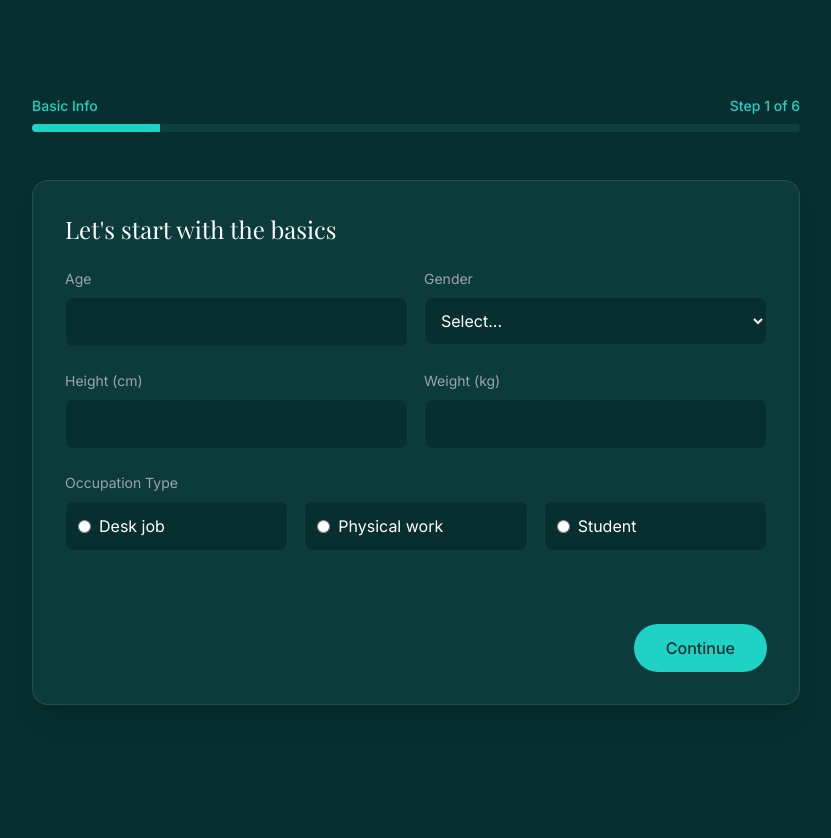
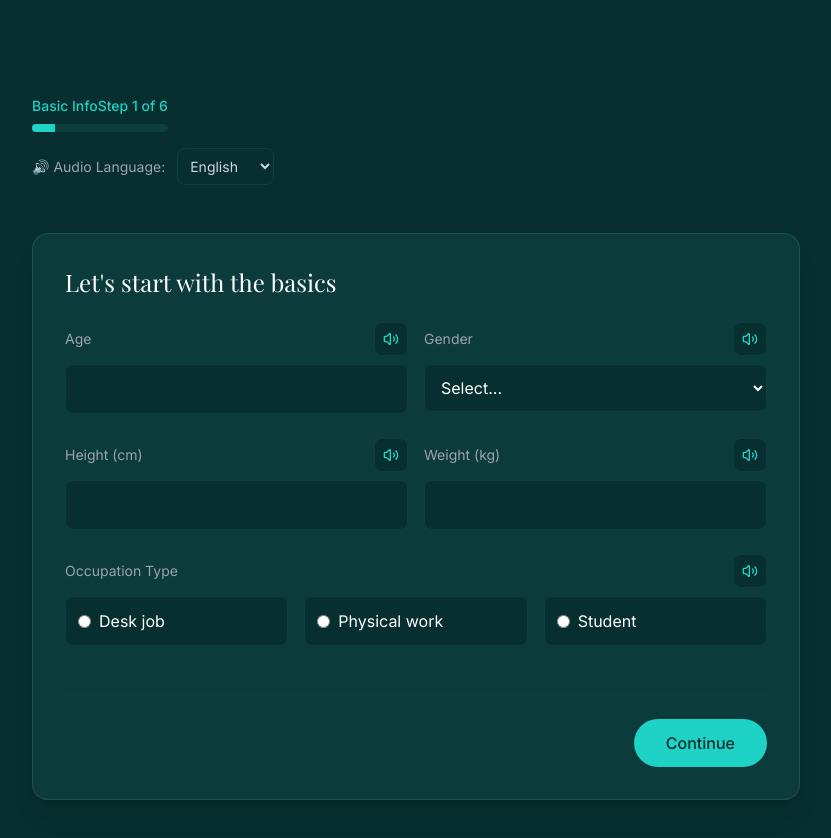
Before and after one commit to apoorvkumarvcd23-coder/stillwaterwebsite, a Next.js app in the folder Recommendation_Website/frontend/: page /recommendation/assessment in a window 1280 px wide. Shown: the top 838 px of the page, without its empty margins (224-1055 px from the left). Before the commit the page ends 800 px from the top, so only its background shows below. Built offline with nearby package versions, Linux system fonts and the light colour scheme; a web font is replaced by a local one.

Commit message:
feat: add multilingual text-to-speech (TTS) buttons to recommendation assessment form

```diff
--- a/Recommendation_Website/frontend/src/app/assessment/page.tsx
+++ b/Recommendation_Website/frontend/src/app/assessment/page.tsx
@@ -8,16 +8,29 @@ import Card from '@/components/Card';
 import ProgressBar from '@/components/ProgressBar';
 import VoiceInput from '@/components/VoiceInput';
 import AutoResizeTextarea from '@/components/AutoResizeTextarea';
+import TTSButton from '@/components/TTSButton';
 
 const SECTIONS = [
     'Basic Info', 'Diet', 'Lifestyle', 'Health Conditions', 'Symptoms', 'Goals'
 ];
+
+const TTS_LANGUAGES = {
+  'en-IN': 'English',
+  'hi-IN': 'हिंदी',
+  'gu-IN': 'ગુજરાતી',
+  'kn-IN': 'ಕನ್ನಡ',
+  'ml-IN': 'മലയാളം',
+  'mr-IN': 'मराठी',
+  'ta-IN': 'தமிழ்',
+  'te-IN': 'తెలుగు',
+};
 
 export default function AssessmentPage() {
     const router = useRouter();
     const [currentStep, setCurrentStep] = useState(0);
     const [formData, setFormData] = useState<any>({});
     const [isClient, setIsClient] = useState(false);
+    const [ttsLanguage, setTtsLanguage] = useState<string>('en-IN');
 
     useEffect(() => {
         setIsClient(true);
@@ -78,11 +91,29 @@ export default function AssessmentPage() {
 
                 {/* Progress Header */}
                 <div className="mb-12">
+                    <div className="flex justify-between items-center mb-4">
+                        <div>
                             <div className="flex justify-between text-sm text-accent mb-2 font-medium">
                                 <span>{SECTIONS[currentStep]}</span>
                                 <span>Step {currentStep + 1} of {SECTIONS.length}</span>
                             </div>
                             <ProgressBar progress={((currentStep + 1) / SECTIONS.length) * 100} />
+                        </div>
+                    </div>
+
+                    {/* Language Selector for TTS */}
+                    <div className="mt-4 flex items-center gap-3">
+                        <label className="text-sm text-gray-400">🔊 Audio Language:</label>
+                        <select
+                            value={ttsLanguage}
+                            onChange={(e) => setTtsLanguage(e.target.value)}
+                            className="bg-background border border-cards p-2 rounded-lg text-sm focus:outline-none focus:border-accent text-gray-300"
+                        >
+                            {Object.entries(TTS_LANGUAGES).map(([code, name]) => (
+                                <option key={code} value={code}>{name}</option>
+                            ))}
+                        </select>
+                    </div>
                 </div>
 
                 {/* Steps Content */}
@@ -103,7 +134,10 @@ export default function AssessmentPage() {
 
                                     <div className="grid grid-cols-2 gap-4">
                                         <div>
-                                            <label className="block text-sm text-gray-400 mb-2">Age</label>
+                                            <div className="flex items-center justify-between mb-2">
+                                                <label className="block text-sm text-gray-400">Age</label>
+                                                <TTSButton text="Enter your age" label="Age" language={ttsLanguage} />
+                                            </div>
                                             <input
                                                 type="number" min="1"
                                                 className="w-full bg-background border border-cards p-3 rounded-lg focus:outline-none focus:border-accent"
@@ -112,7 +146,10 @@ export default function AssessmentPage() {
                                             />
                                         </div>
                                         <div>
-                                            <label className="block text-sm text-gray-400 mb-2">Gender</label>
+                                            <div className="flex items-center justify-between mb-2">
+                                                <label className="block text-sm text-gray-400">Gender</label>
+                                                <TTSButton text="Select your gender" label="Gender" language={ttsLanguage} />
+                                            </div>
                                             <select
                                                 className="w-full bg-background border border-cards p-3 rounded-lg focus:outline-none focus:border-accent"
                                                 value={formData.gender || ''}
@@ -128,7 +165,10 @@ export default function AssessmentPage() {
 
                                     <div className="grid grid-cols-2 gap-4">
                                         <div>
-                                            <label className="block text-sm text-gray-400 mb-2">Height (cm)</label>
+                                            <div className="flex items-center justify-between mb-2">
+                                                <label className="block text-sm text-gray-400">Height (cm)</label>
+                                                <TTSButton text="Enter your height in centimeters" label="Height" language={ttsLanguage} />
+                                            </div>
                                             <input
                                                 type="number" min="1"
                                                 className="w-full bg-background border border-cards p-3 rounded-lg focus:outline-none focus:border-accent"
@@ -137,7 +177,10 @@ export default function AssessmentPage() {
                                             />
                                         </div>
                                         <div>
-                                            <label className="block text-sm text-gray-400 mb-2">Weight (kg)</label>
+                                            <div className="flex items-center justify-between mb-2">
+                                                <label className="block text-sm text-gray-400">Weight (kg)</label>
+                                                <TTSButton text="Enter your weight in kilograms" label="Weight" language={ttsLanguage} />
+                                            </div>
                                             <input
                                                 type="number" min="1"
                                                 className="w-full bg-background border border-cards p-3 rounded-lg focus:outline-none focus:border-accent"
@@ -148,7 +191,10 @@ export default function AssessmentPage() {
                                     </div>
 
                                     <div>
-                                        <label className="block text-sm text-gray-400 mb-2">Occupation Type</label>
+                                        <div className="flex items-center justify-between mb-2">
+                                            <label className="block text-sm text-gray-400">Occupation Type</label>
+                                            <TTSButton text="Select your occupation type" label="Occupation" language={ttsLanguage} />
+                                        </div>
                                         <div className="flex gap-4 flex-wrap">
                                             {['Desk job', 'Physical work', 'Student'].map(occ => (
                                                 <label key={occ} className="flex items-center gap-2 cursor-pointer bg-background p-3 rounded-lg border border-cards hover:border-accent transition-colors flex-1 min-w-[120px]">
@@ -178,7 +224,10 @@ export default function AssessmentPage() {
                                         <div>
                                             <div className="flex justify-between items-center mb-2">
                                                 <label className="block text-sm text-gray-400">Breakfast</label>
+                                                <div className="flex gap-2">
+                                                    <TTSButton text="What do you usually eat for breakfast?" label="Breakfast" language={ttsLanguage} />
                                                     <VoiceInput onResult={(t) => handleVoiceResult('diet_breakfast', t)} />
+                                                </div>
                                             </div>
                                             <AutoResizeTextarea
                                                 placeholder="What do you usually eat for breakfast?"
@@ -192,7 +241,10 @@ export default function AssessmentPage() {
                                             <div>
                                                 <div className="flex justify-between items-center mb-2">
                                                     <label className="block text-sm text-gray-400">Lunch</label>
+                                                    <div className="flex gap-2">
+                                                        <TTSButton text="What do you usually eat for lunch?" label="Lunch" language={ttsLanguage} />
                                                         <VoiceInput onResult={(t) => handleVoiceResult('diet_lunch', t)} />
+                                                    </div>
                                                 </div>
                                                 <AutoResizeTextarea
                                                     placeholder="Typical lunch..."
@@ -204,7 +256,10 @@ export default function AssessmentPage() {
                                             <div>
                                                 <div className="flex justify-between items-center mb-2">
                                                     <label className="block text-sm text-gray-400">Dinner</label>
+                                                    <div className="flex gap-2">
+                                                        <TTSButton text="What do you usually eat for dinner?" label="Dinner" language={ttsLanguage} />
                                                         <VoiceInput onResult={(t) => handleVoiceResult('diet_dinner', t)} />
+                                                    </div>
                                                 </div>
                                                 <AutoResizeTextarea
                                                     placeholder="Typical dinner..."
@@ -219,7 +274,10 @@ export default function AssessmentPage() {
                                             <div>
                                                 <div className="flex justify-between items-center mb-2">
                                                     <label className="block text-sm text-gray-400">Snacks</label>
+                                                    <div className="flex gap-2">
+                                                        <TTSButton text="What snacks do you have?" label="Snacks" language={ttsLanguage} />
                                                         <VoiceInput onResult={(t) => handleVoiceResult('diet_snacks', t)} />
+                                                    </div>
                                                 </div>
                                                 <AutoResizeTextarea
                                                     placeholder="What snacks do you have?"
@@ -229,7 +287,10 @@ export default function AssessmentPage() {
                                                 />
                                             </div>
                                             <div>
-                                                <label className="block text-sm text-gray-400 mb-2">Snack Time</label>
+                                                <div className="flex justify-between items-center mb-2">
+                                                    <label className="block text-sm text-gray-400">Snack Time</label>
+                                                    <TTSButton text="What time do you have snacks?" label="Snack Time" language={ttsLanguage} />
+                                                </div>
                                                 <input
                                                     type="text"
                                                     className="w-full bg-background border border-cards p-3 rounded-lg focus:outline-none focus:border-accent"
@@ -250,7 +311,10 @@ export default function AssessmentPage() {
 
                                     <div className="grid md:grid-cols-2 gap-6">
                                         <div>
-                                            <label className="block text-sm text-gray-400 mb-2">When do you go to bed?</label>
+                                            <div className="flex justify-between items-center mb-2">
+                                                <label className="block text-sm text-gray-400">When do you go to bed?</label>
+                                                <TTSButton text="When do you go to bed?" label="Bed Time" language={ttsLanguage} />
+                                            </div>
                                             <input
                                                 type="text"
                                                 placeholder="e.g., 10:30 PM"
@@ -260,7 +324,10 @@ export default function AssessmentPage() {
                                             />
                                         </div>
                                         <div>
-                                            <label className="block text-sm text-gray-400 mb-2">When do you get up?</label>
+                                            <div className="flex justify-between items-center mb-2">
+                                                <label className="block text-sm text-gray-400">When do you get up?</label>
+                                                <TTSButton text="When do you get up?" label="Wake Up Time" language={ttsLanguage} />
+                                            </div>
                                             <input
                                                 type="text"
                                                 placeholder="e.g., 6:30 AM"
@@ -273,7 +340,10 @@ export default function AssessmentPage() {
 
                                     <div className="grid md:grid-cols-2 gap-6">
                                         <div>
-                                            <label className="block text-sm text-gray-400 mb-2">How many glasses of water do you drink?</label>
+                                            <div className="flex justify-between items-center mb-2">
+                                                <label className="block text-sm text-gray-400">How many glasses of water do you drink?</label>
+                                                <TTSButton text="How many glasses of water do you drink daily?" label="Water Intake" language={ttsLanguage} />
+                                            </div>
                                             <input
                                                 type="number" min="0"
                                                 className="w-full bg-background border border-cards p-3 rounded-lg focus:outline-none focus:border-accent"
@@ -284,7 +354,10 @@ export default function AssessmentPage() {
                                         <div>
                                             <div className="flex justify-between items-center mb-2">
                                                 <label className="block text-sm text-gray-400">How much do you exercise?</label>
+                                                <div className="flex gap-2">
+                                                    <TTSButton text="How much do you exercise?" label="Exercise" language={ttsLanguage} />
                                                     <VoiceInput onResult={(t) => handleVoiceResult('exercise_info', t)} />
+                                                </div>
                                             </div>
                                             <input
                                                 type="text"
@@ -306,10 +379,13 @@ export default function AssessmentPage() {
                                     <div>
                                         <div className="flex justify-between items-center mb-2">
                                             <label className="block text-sm text-gray-400">Do you have any existing eye conditions?</label>
+                                            <div className="flex gap-2">
+                                                <TTSButton text="Do you have any existing eye conditions?" label="Eye Conditions" language={ttsLanguage} />
                                                 <VoiceInput onResult={(t) => handleVoiceResult('eye_condition', t)} />
                                             </div>
+                                        </div>
                                         <AutoResizeTextarea
-                                            placeholder="Please describe any eye issues or conditions (multi-lingual support)"
+                                            placeholder="Please describe any eye issues or conditions"
                                             rows={3}
                                             value={formData.eye_condition || ''}
                                             onChange={(e) => updateForm('eye_condition', e.target.value)}
@@ -350,7 +426,10 @@ export default function AssessmentPage() {
                                     </div>
 
                                     <div>
-                                        <label className="block text-sm text-gray-400 mb-2">Describe any other symptoms (Optional AI analysis)</label>
+                                        <div className="flex justify-between items-center mb-2">
+                                            <label className="block text-sm text-gray-400">Describe any other symptoms (Optional)</label>
+                                            <TTSButton text="Describe any other symptoms you are experiencing" label="Other Symptoms" language={ttsLanguage} />
+                                        </div>
                                         <textarea
                                             className="w-full bg-background border border-cards p-3 rounded-lg focus:outline-none focus:border-accent h-24"
                                             placeholder="E.g., My eyes hurt after long coding sessions"
@@ -370,7 +449,10 @@ export default function AssessmentPage() {
                                     <div>
                                         <div className="flex justify-between items-center mb-2">
                                             <label className="block text-sm text-gray-400">Tell us about what you want to achieve...</label>
+                                            <div className="flex gap-2">
+                                                <TTSButton text="Tell us about what health goals you want to achieve" label="Health Goals" language={ttsLanguage} />
                                                 <VoiceInput onResult={(t) => handleVoiceResult('health_goals', t)} />
+                                            </div>
                                         </div>
                                         <AutoResizeTextarea
                                             placeholder="weight loss, fitness, reversing diabetes..."
--- /dev/null
+++ b/Recommendation_Website/frontend/src/components/TTSButton.tsx
@@ -0,0 +1,89 @@
+'use client';
+
+import { useState } from 'react';
+import { Volume2, AlertCircle } from 'lucide-react';
+
+interface TTSButtonProps {
+  text: string;
+  label?: string;
+  language?: string;
+}
+
+const SUPPORTED_LANGUAGES = {
+  'en-IN': 'English (India)',
+  'hi-IN': 'Hindi',
+  'gu-IN': 'Gujarati',
+  'kn-IN': 'Kannada',
+  'ml-IN': 'Malayalam',
+  'mr-IN': 'Marathi',
+  'ta-IN': 'Tamil',
+  'te-IN': 'Telugu',
+};
+
+export default function TTSButton({ text, label, language = 'en-IN' }: TTSButtonProps) {
+  const [isPlaying, setIsPlaying] = useState(false);
+  const [error, setError] = useState<string | null>(null);
+
+  const handleSpeak = () => {
+    // Cancel any ongoing speech
+    if (window.speechSynthesis.speaking) {
+      window.speechSynthesis.cancel();
+      setIsPlaying(false);
+      return;
+    }
+
+    if (!text && !label) {
+      setError('Nothing to read');
+      return;
+    }
+
+    // Use label if provided, otherwise use the actual text
+    const textToSpeak = label || text;
+
+    const utterance = new SpeechSynthesisUtterance(textToSpeak);
+    utterance.lang = language;
+    utterance.rate = 0.9;
+    utterance.pitch = 1;
+    utterance.volume = 1;
+
+    utterance.onstart = () => {
+      setIsPlaying(true);
+      setError(null);
+    };
+
+    utterance.onend = () => {
+      setIsPlaying(false);
+    };
+
+    utterance.onerror = (event) => {
+      setError(`TTS Error: ${event.error}`);
+      setIsPlaying(false);
+    };
+
+    window.speechSynthesis.speak(utterance);
+  };
+
+  return (
+    <div className="relative">
+      <button
+        onClick={handleSpeak}
+        title={`Read in ${SUPPORTED_LANGUAGES[language as keyof typeof SUPPORTED_LANGUAGES] || 'English'}`}
+        className={`p-2 rounded-lg transition-all ${
+          isPlaying
+            ? 'bg-accent text-background'
+            : 'bg-background border border-cards text-accent hover:bg-cards'
+        }`}
+        disabled={!text && !label}
+      >
+        <Volume2 size={16} />
+      </button>
+
+      {error && (
+        <div className="absolute top-full mt-2 right-0 bg-red-900 text-red-200 text-xs p-2 rounded-lg whitespace-nowrap flex items-center gap-1 z-10">
+          <AlertCircle size={12} />
+          {error}
+        </div>
+      )}
+    </div>
+  );
+}
```
Also changed, not shown: 1 other file (tests, documents, lock files or other folders). Lines whose indentation alone changed are shown as unchanged.
